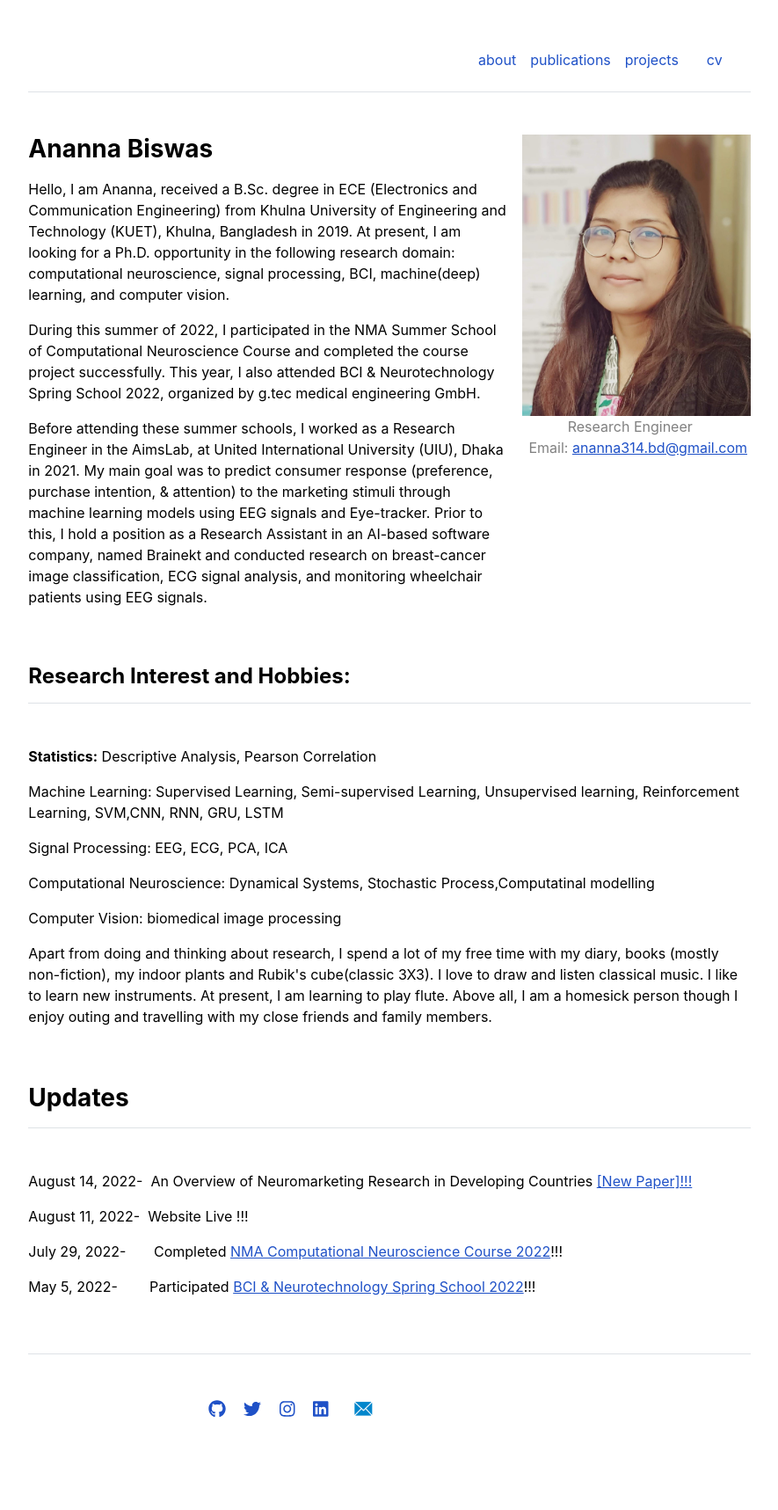
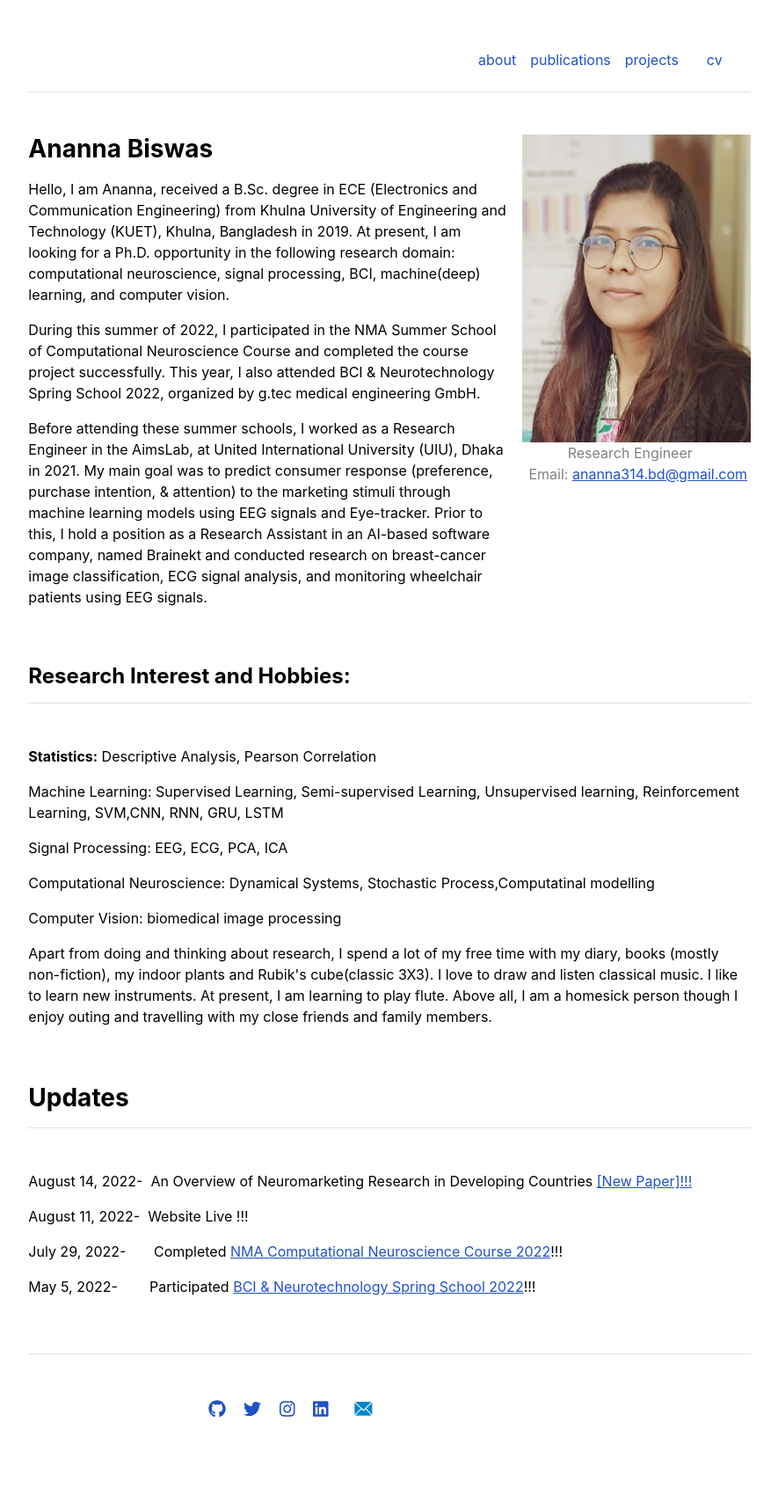
Before and after one commit to Anannabiswas/anannabiswas.github.io, a Jekyll site: the page built from index.md, in a window 1280 px wide. Shown: the whole page at 88% size, without its empty margins (197-1082 px from the left). Built offline with Jekyll 4.4.1, drawn with Linux system fonts in a browser that asks for light colours.

Commit message:
Update home.html

```diff
--- a/_layouts/home.html
+++ b/_layouts/home.html
@@ -11,7 +11,7 @@ layout: default
   </div>
   <div class="col-md-4">
     <p>
-      <img src="{{ site.github.url }}/assets/img/ananna_1.jpeg" alt="Home" width="260" height="320"style="float:right">
+      <img src="{{ site.github.url }}/assets/img/ananna_1.jpeg" alt="Home" width="260" height="350"style="float:right">
    </p>
      <footer class="text-center" style="color: gray;">  Research Engineer </br>
       &nbsp; &nbsp; Email: <a href="mailto:ananna314.bd@gmail.com">ananna314.bd@gmail.com</a>
```
